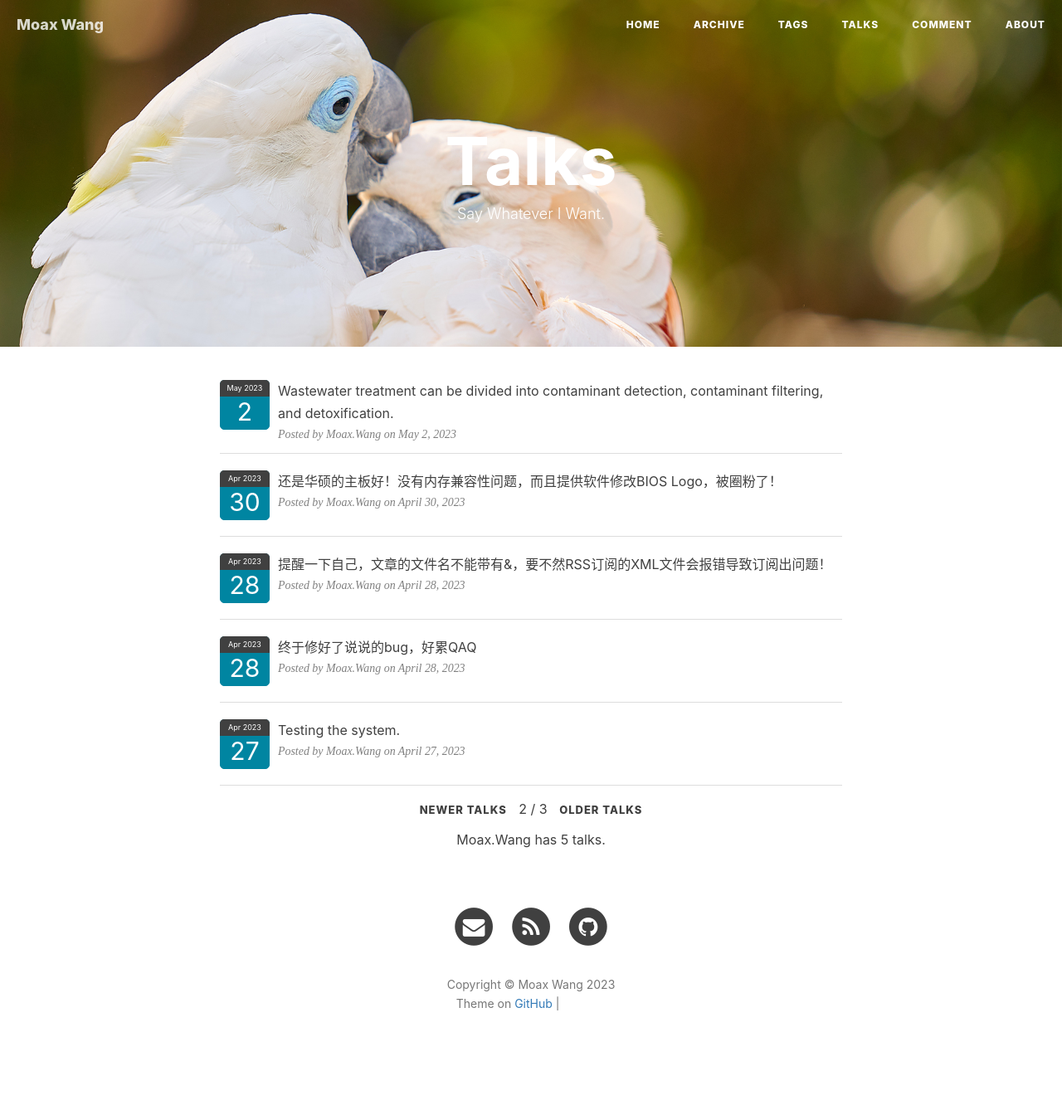
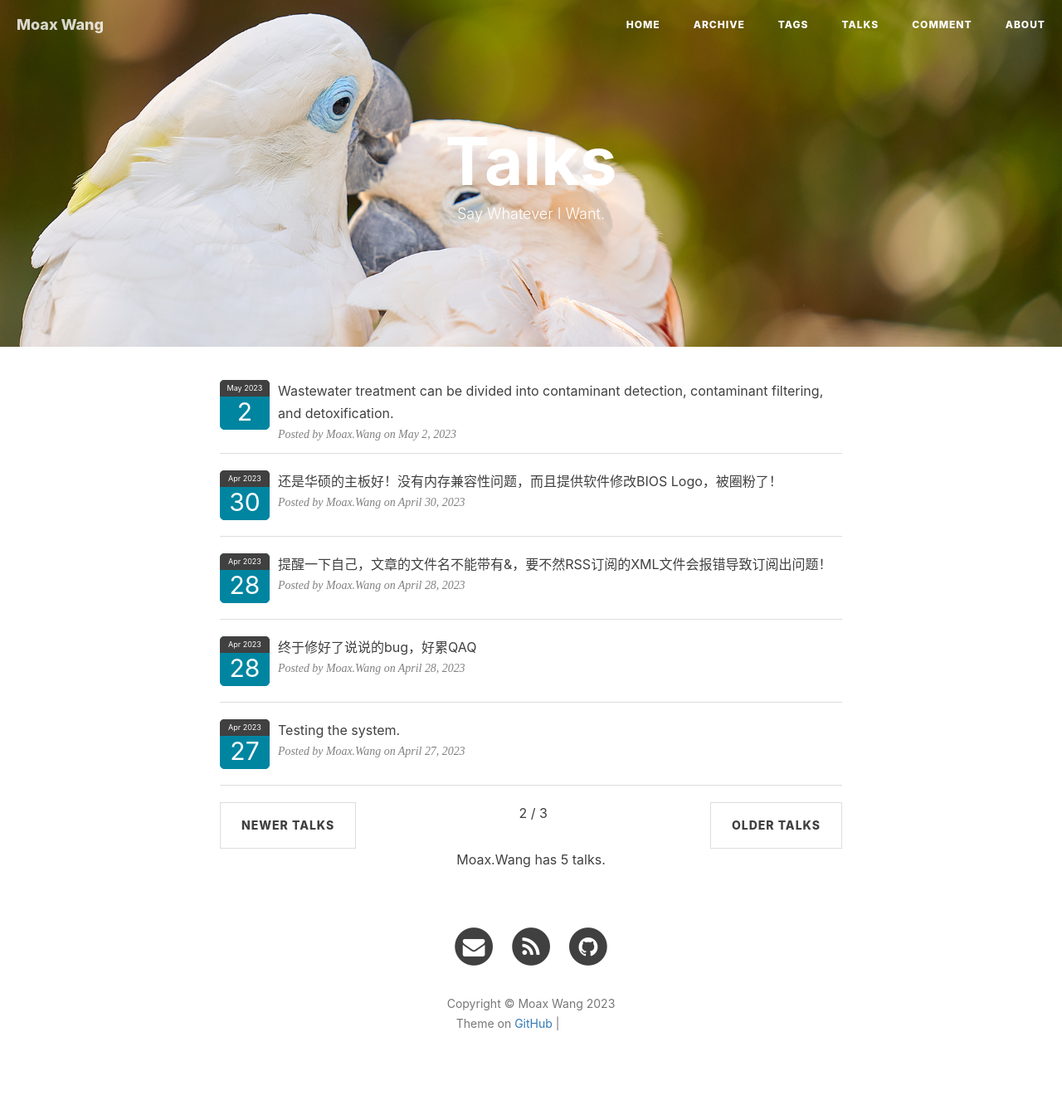
Before and after one commit to WinchellWang/winchellwang.github.io, a Jekyll site: the page built from 3talk.html, in a window 1280 px wide. Shown: the whole page at 83% size. Built offline with Jekyll 4.4.1, drawn with Linux system fonts in a browser that asks for light colours; nearby versions of some CDN libraries; comment, search, counter and statistics services are not loaded; before the commit the page ends 1314 px from its top, so only the background shows below that; grey boxes are pictures that could not be loaded.

Commit message:
Update 3talk.html

```diff
--- a/3talk.html
+++ b/3talk.html
@@ -56,7 +56,15 @@ permalink: /talk/
     text-decoration: none
 } */
 
-.hexo-douban-button {
+.hexo-douban-pagnum {
+    font-family: -apple-system, BlinkMacSystemFont, "Helvetica Neue", "Arial", "PingFang SC", "Hiragino Sans GB", "STHeiti", "Microsoft YaHei", "Microsoft JhengHei", "Source Han Sans SC", "Noto Sans CJK SC", "Source Han Sans CN", "Noto Sans SC", "Source Han Sans TC", "Noto Sans CJK TC", "WenQuanYi Micro Hei", SimSun, sans-serif;
+    line-height: 1.7;
+    font-size: 13px;
+    font-weight: 800;
+    letter-spacing: 1px;
+}
+
+/* .hexo-douban-button {
     font-family: -apple-system, BlinkMacSystemFont, "Helvetica Neue", "Arial", "PingFang SC", "Hiragino Sans GB", "STHeiti", "Microsoft YaHei", "Microsoft JhengHei", "Source Han Sans SC", "Noto Sans CJK SC", "Source Han Sans CN", "Noto Sans SC", "Source Han Sans TC", "Noto Sans CJK TC", "WenQuanYi Micro Hei", SimSun, sans-serif;
     line-height: 1.7;
     text-transform: uppercase;
@@ -67,7 +75,7 @@ permalink: /talk/
     background-color: white;
     border-radius: 0;
     text-decoration: none
-}
+} */
 
 /* .hexo-douban-button:hover {
     background: #0085a1;
@@ -75,7 +83,7 @@ permalink: /talk/
     text-decoration: none;
 } */
 
-.hexo-douban-button > a{
+/* .hexo-douban-button > a{
     color: #404040;
 }
 
@@ -85,7 +93,7 @@ permalink: /talk/
     background-color: #0085a1;
     border: 1px solid #0085a1;
     text-decoration: none;
-}
+} */
 
 .hexo-douban-hide {
     display: none;
@@ -178,13 +186,25 @@ permalink: /talk/
     <!-- 说说000结束 -->
 
     <!-- 分页 开始 -->
-    <div class="hexo-douban-pagination">
+    <!-- <div class="hexo-douban-pagination"> -->
     <!-- <a class="hexo-douban-button hexo-douban-firstpage" href="javascript:;"> Newest</a> -->
-    <a class="hexo-douban-button hexo-douban-previouspage" href="javascript:;">Newer Talks</a>
+    <!-- <a class="hexo-douban-button hexo-douban-previouspage" href="javascript:;">Newer Talks</a>
     <span class="hexo-douban-pagenum">2 / 3</span>
-    <a class="hexo-douban-button hexo-douban-nextpage" href="javascript:;">Older Talks</a>
+    <a class="hexo-douban-button hexo-douban-nextpage" href="javascript:;">Older Talks</a> -->
     <!-- <a class="hexo-douban-button hexo-douban-lastpage" href="javascript:;">Oldest</a> -->
-    </div>
+    <!-- </div> -->
+    <!-- 分页 结束 -->
+
+    <!-- 分页 开始 -->
+    <ul class="pager">
+        <li class="previous">
+            <a class="hexo-douban-button hexo-douban-previouspage" href="javascript:;">Newer Talks</a>
+        </li>
+        <span class="hexo-douban-pagenum">2 / 3</span>
+        <li class="next">
+            <a class="hexo-douban-button hexo-douban-nextpage" href="javascript:;">Older Talks</a>
+        </li>
+    </ul>
     <!-- 分页 结束 -->
 
     <!-- talk end -->
```
